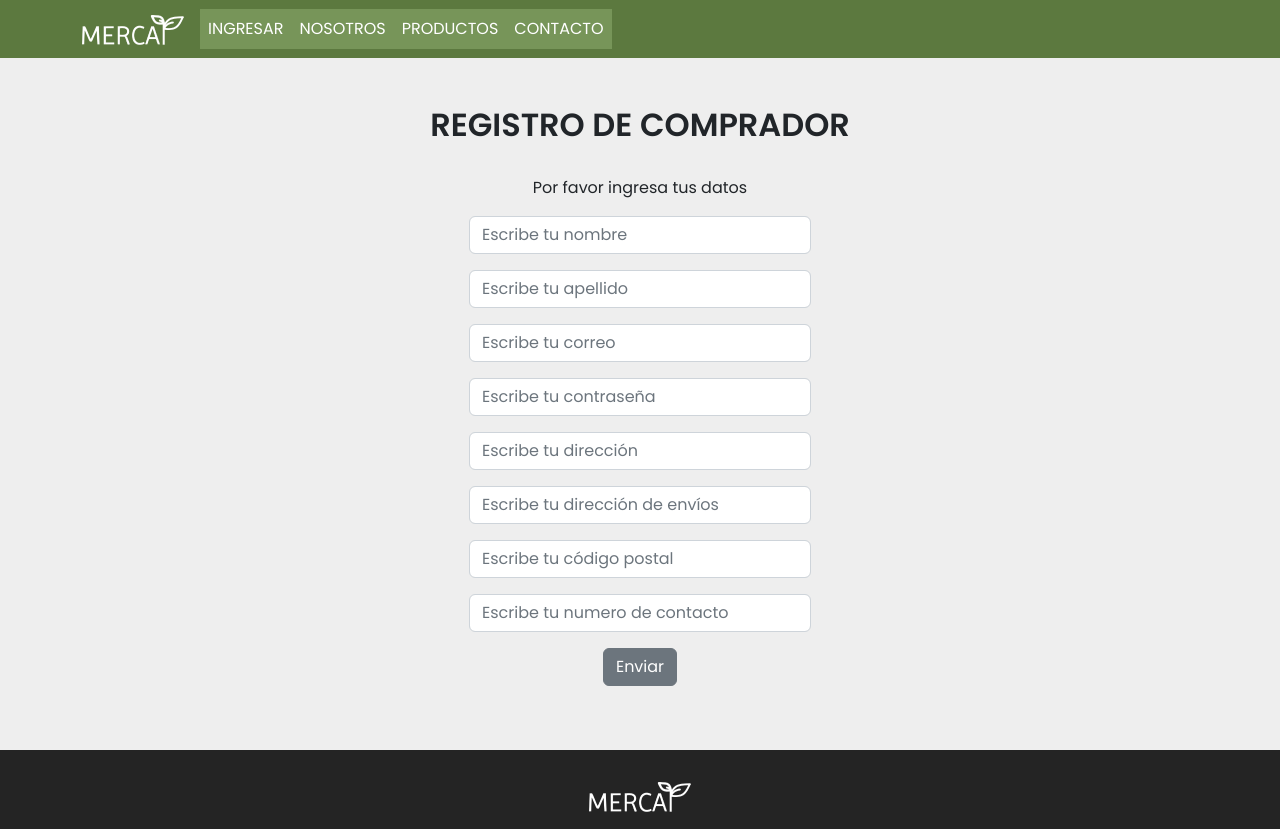
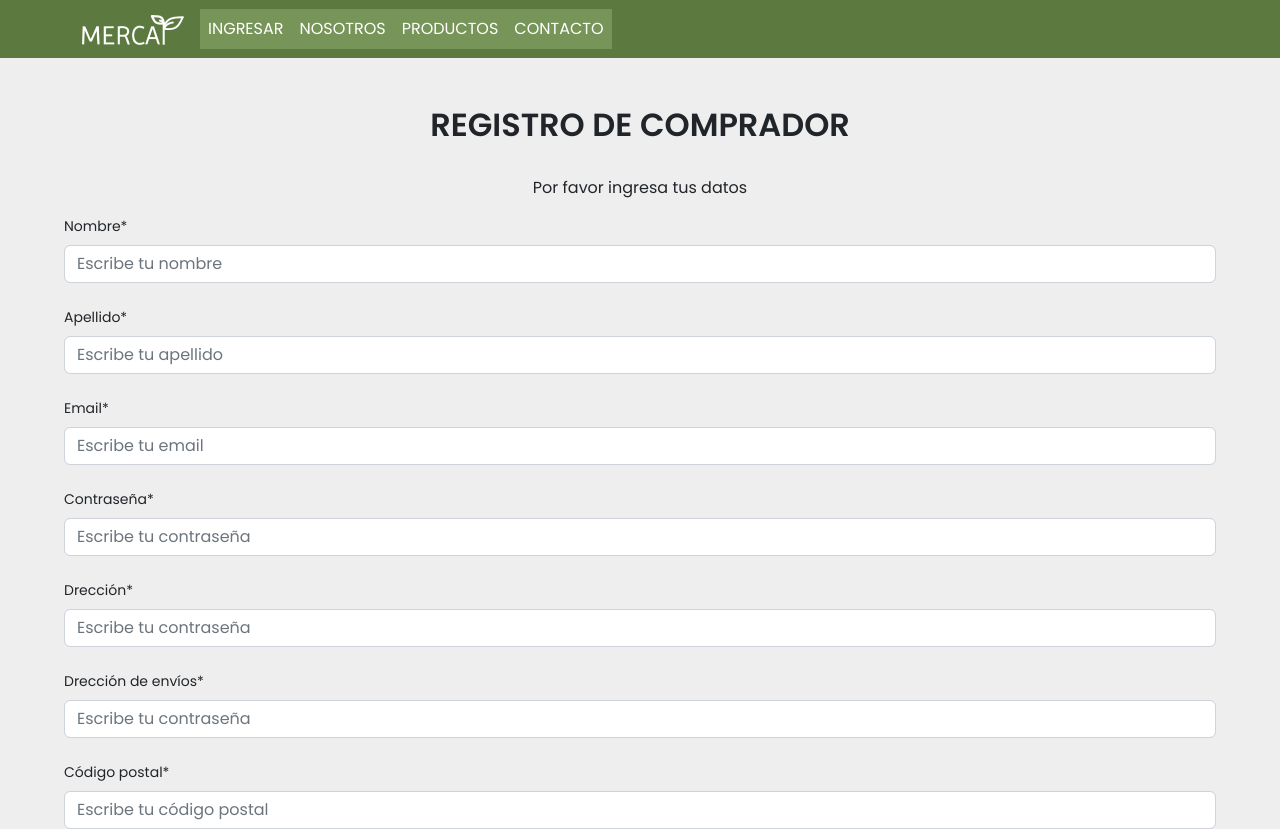
Before and after one commit to lorejls/Proyecto-3--e-commerce, a React (Create React App) app in the folder client/: page /registercustomer in a window 1280 px wide. Shown: the top 829 px of the page. Built offline with nearby package versions, Linux system fonts and the light colour scheme.

Commit message:
respaldo

```diff
--- a/client/src/App.css
+++ b/client/src/App.css
@@ -88,6 +88,7 @@
 .black{
   background-color: black;
   color: white;
+  margin-top: 16px;
 
 }
 .white{
@@ -104,7 +105,6 @@
   background-color: #756783;
   color: black;
   font-weight: 600;
-  margin-bottom: 16px;
 }
 .large{
   width: 100%;
@@ -132,10 +132,12 @@
 }
 .label{
   text-align: left;
+  font-size: 14px;
 }
 .input{
   width: 100%;
   display: flex;
   flex-direction: column;
   justify-content: flex-start;
+  margin-bottom: 0.5rem;
 }
--- a/client/src/components/login.jsx
+++ b/client/src/components/login.jsx
@@ -91,7 +91,7 @@ const Login = () => {
         <h3 className="texto-secundario">¿No estás registrado? No te preocupes, puedes <Link to={'/register'}>hacerlo aquí</Link></h3>
       </Form>
       {/* <div className="alert dark" role= "alert" style={{display:successM ? "block" : "none"}}>{successM}</div> */}
-      <div className="alert secundary" role= "alert" style={{display:errorM ? "block" : "none"}}>{errorM}</div>
+      <div className="alert dark" role= "alert" style={{display:errorM ? "block" : "none"}}>{errorM}</div>
     </div>
   );
 };
--- a/client/src/components/registerCustomer.jsx
+++ b/client/src/components/registerCustomer.jsx
@@ -1,6 +1,7 @@
 import React, { useState } from "react";
-import { Form, FormGroup, Label, Input, Button } from "reactstrap";
+import { Form, FormGroup, Label, Input } from "reactstrap";
 import axios from "axios";
+import {Link} from 'react-router-dom'
 
 // Instalar dependencia axios para hacer la llamada al back-end (npm i axios)
 
@@ -57,122 +58,124 @@ const RegisterCustomer = () => {
       <h2 className='saludo-home'>REGISTRO DE COMPRADOR</h2>
         <div className='texto-centrado'>
         <p className='texto-secundario'>Por favor ingresa tus datos</p></div>
-      <Form onSubmit={registerSubmit}>
-        <FormGroup>
-          <Label for="name" hidden>
-            Nombre
+        <Form className="input" onSubmit={registerSubmit}>
+      <div className="input">
+        <FormGroup className="input">
+          <Label for="name" className="label">Nombre*
           </Label>
           <Input
-            id="nameCustomer"
+            id="name"
             name="name"
             value={user.name}
             placeholder="Escribe tu nombre"
             type="text"
             onChange={onChangeInput}
           />
-        </FormGroup>{" "}
-        <FormGroup>
-          <Label for="surname" hidden>
-            Apellido
+        </FormGroup>{" "}</div>
+        <div className="input">
+        <FormGroup className="input">
+          <Label for="surname" className="label">Apellido*
           </Label>
           <Input
-            id="surnameCustomer"
+            id="surname"
             name="surname"
             value={user.surname}
             placeholder="Escribe tu apellido"
             type="text"
             onChange={onChangeInput}
           />
-        </FormGroup>{" "}
-        <FormGroup>
-          <Label for="email" hidden>
-            Correo
+        </FormGroup>{" "}</div>
+        <div className="input">
+        <FormGroup className="input">
+          <Label for="email" className="label">Email*
           </Label>
           <Input
-            id="emailCustomer"
+            id="email"
             name="email"
             value={user.email}
-            placeholder="Escribe tu correo"
+            placeholder="Escribe tu email"
             type="email"
             onChange={onChangeInput}
           />
-        </FormGroup>{" "}
-        <FormGroup>
-          <Label for="password" hidden>
-            Contraseña
+        </FormGroup>{" "}</div>
+        <div className="input">
+        <FormGroup className="input">
+          <Label for="password" className="label">Contraseña*
           </Label>
           <Input
-            id="passwordCustomer"
+            id="password"
             name="password"
             value={user.password}
             placeholder="Escribe tu contraseña"
             type="password"
             onChange={onChangeInput}
           />
-        </FormGroup>{" "}
-        <FormGroup>
-          <Label for="address" hidden>
-            Dirección
+        </FormGroup>{" "}</div>
+        <div className="input">
+        <FormGroup className="input">
+          <Label for="address" className="label">Drección*
           </Label>
           <Input
-            id="addressCustomer"
+            id="address"
             name="address"
             value={user.address}
-            placeholder="Escribe tu dirección"
+            placeholder="Escribe tu contraseña"
             type="text"
             onChange={onChangeInput}
           />
-        </FormGroup>{" "}
-        <FormGroup>
-          <Label for="shippingAddress" hidden>
-            Dirección de envíos
+        </FormGroup>{" "}</div>
+        <div className="input">
+        <FormGroup className="input">
+          <Label for="shippingAddress" className="label">Drección de envíos*
           </Label>
           <Input
             id="shippingAddress"
             name="shippingAddress"
             value={user.shippingAddress}
-            placeholder="Escribe tu dirección de envíos"
+            placeholder="Escribe tu contraseña"
             type="text"
             onChange={onChangeInput}
           />
-        </FormGroup>{" "}
-        <FormGroup>
-          <Label for="postCodeCustomer" hidden>
-            Dirección
+        </FormGroup>{" "}</div>
+        <div className="input">
+        <FormGroup className="input">
+          <Label for="postCode" className="label">Código postal*
           </Label>
           <Input
-            id="postCodeCustomer"
+            id="postCode"
             name="postCode"
             value={user.postCode}
             placeholder="Escribe tu código postal"
             type="number"
             onChange={onChangeInput}
           />
-        </FormGroup>{" "}
-        <FormGroup>
-          <Label for="contactNumber" hidden>
-            Número de contacto
+        </FormGroup>{" "}</div>
+        <div className="input">
+        <FormGroup className="input">
+          <Label for="contactNumber" className="label">Número de contacto*
           </Label>
           <Input
-            id="contactNumCustomer"
+            id="contactNumber"
             name="contactNumber"
             value={user.contactNumber}
-            placeholder="Escribe tu numero de contacto"
+            placeholder="Escribe tu número de contacto"
             type="number"
             onChange={onChangeInput}
           />
-        </FormGroup>{" "}
-        <Button>Enviar</Button>
+        </FormGroup>{" "}</div>
+        <div className="botones">
+        <button className='button violet'>Aceptar</button>
+        <Link to={'/register'}><button className='button white'>Cancelar</button></Link></div>
       </Form>
-      <div
+      {/* <div
         className="alert alert-primary"
         role="alert"
         style={{ display: successM ? "block" : "none" }}
       >
         {successM}
-      </div>
+      </div> */}
       <div
-        className="alert alert-danger"
+        className="alert dark"
         role="alert"
         style={{ display: errorM ? "block" : "none" }}
       >
--- a/client/src/components/registerSeller.jsx
+++ b/client/src/components/registerSeller.jsx
@@ -1,6 +1,7 @@
 import React, { useState } from "react";
-import { Form, FormGroup, Label, Input, Button } from "reactstrap";
+import { Form, FormGroup, Label, Input} from "reactstrap";
 import axios from "axios";
+import {Link} from 'react-router-dom'
 
 // Instalar dependencia axios para hacer la llamada al back-end (npm i axios)
 
@@ -68,24 +69,21 @@ const RegisterSeller = () => {
           />
         </FormGroup>{" "}</div>
         <div className="input">
-        <FormGroup>
-          <Label for="email" className="label">
-            Correo
+        <FormGroup className="input">
+          <Label for="email" className="label">Email*
           </Label>
           <Input
             id="email"
             name="email"
             value={user.email}
-            placeholder="Escribe tu correo"
+            placeholder="Escribe tu email"
             type="email"
             onChange={onChangeInput}
           />
-        </FormGroup>{" "}
-        </div>
-
-        <FormGroup>
-          <Label for="password" className="label">
-            Contraseña
+        </FormGroup>{" "}</div>
+        <div className="input">
+        <FormGroup className="input">
+          <Label for="password" className="label">Contraseña*
           </Label>
           <Input
             id="password"
@@ -95,23 +93,23 @@ const RegisterSeller = () => {
             type="password"
             onChange={onChangeInput}
           />
-        </FormGroup>{" "}
-        <FormGroup>
-          <Label for="address" className="label">
-            Dirección
+        </FormGroup>{" "}</div>
+        <div className="input">
+        <FormGroup className="input">
+          <Label for="address" className="label">Drección*
           </Label>
           <Input
             id="address"
             name="address"
             value={user.address}
-            placeholder="Escribe tu dirección"
+            placeholder="Escribe tu contraseña"
             type="text"
             onChange={onChangeInput}
           />
-        </FormGroup>{" "}
-        <FormGroup>
-          <Label for="postCode" className="label">
-            Código postal
+        </FormGroup>{" "}</div>
+        <div className="input">
+        <FormGroup className="input">
+          <Label for="postCode" className="label">Código postal*
           </Label>
           <Input
             id="postCode"
@@ -121,32 +119,33 @@ const RegisterSeller = () => {
             type="number"
             onChange={onChangeInput}
           />
-        </FormGroup>{" "}
-        <FormGroup>
-          <Label for="contactNumber" className="label">
-            Número de contacto
+        </FormGroup>{" "}</div>
+        <div className="input">
+        <FormGroup className="input">
+          <Label for="contactNumber" className="label">Número de contacto*
           </Label>
           <Input
             id="contactNumber"
             name="contactNumber"
             value={user.contactNumber}
-            placeholder="Escribe tu numero de contacto"
+            placeholder="Escribe tu número de contacto"
             type="number"
             onChange={onChangeInput}
           />
-        </FormGroup>{" "}
-        <Button>Enviar</Button>
-        <Button>Cancelar</Button>
+        </FormGroup>{" "}</div>
+        <div className="botones">
+        <button className='button black'>Aceptar</button>
+        <Link to={'/register'}><button className='button white'>Cancelar</button></Link></div>
       </Form>
-      <div
+      {/* <div
         className="alert alert-primary"
         role="alert"
         style={{ display: successM ? "block" : "none" }}
       >
         {successM}
-      </div>
+      </div> */}
       <div
-        className="alert alert-danger"
+        className="alert dark"
         role="alert"
         style={{ display: errorM ? "block" : "none" }}
       >
```
Also changed, not shown: client/src/components/personalHome.jsx (+17 -14 lines), client/src/components/products.jsx (+37 -47 lines).
